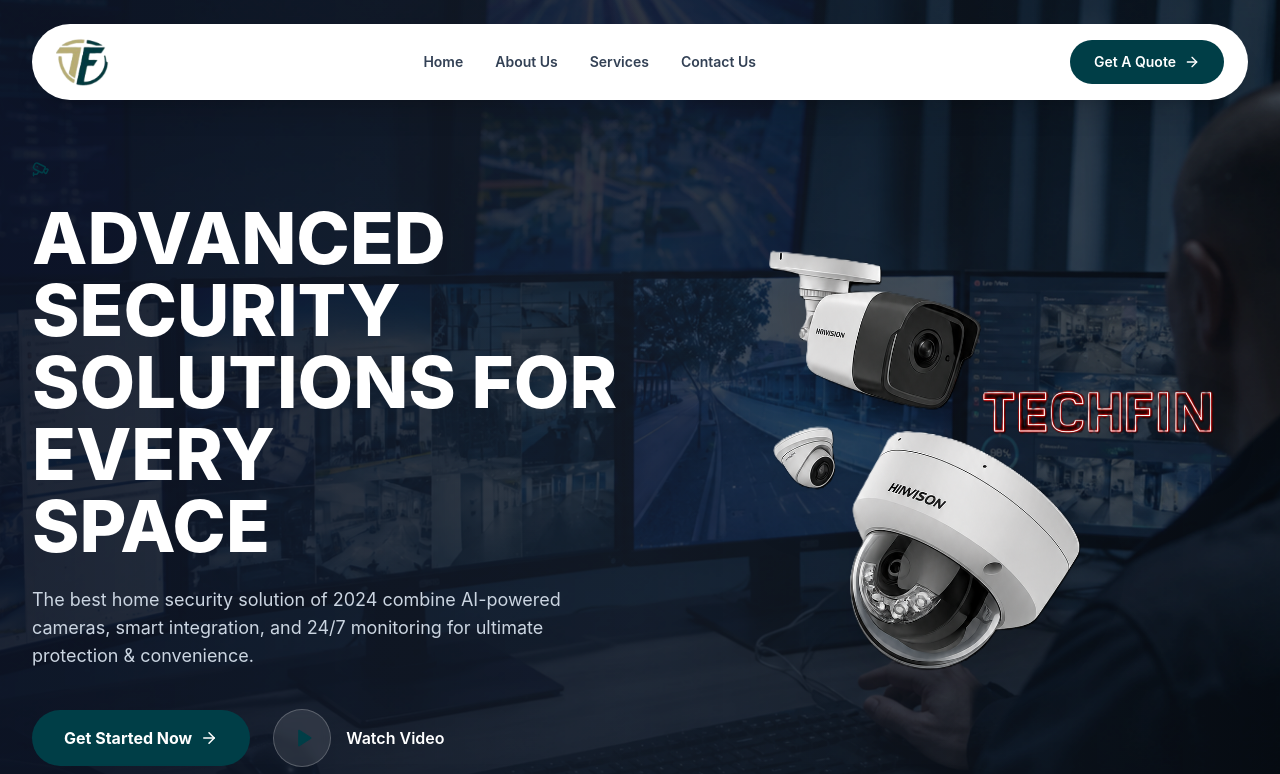
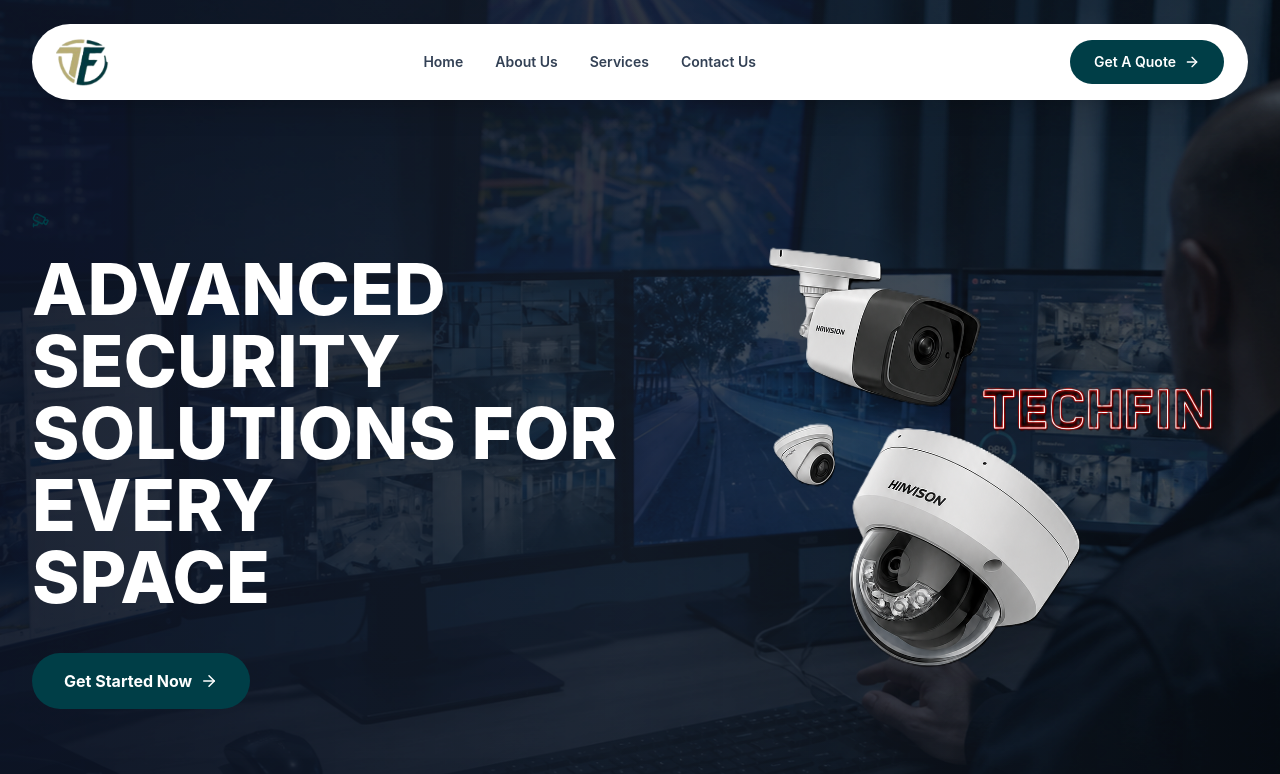
Before and after one commit to Bright-WebHost/techfin, a Next.js app: page / in a window 1280 px wide. Shown: the top 774 px of the page. Built offline with nearby package versions, Linux system fonts and the light colour scheme.

Commit message:
Remove hero paragraph and Watch Video button

```diff
--- a/src/components/Home/HeroSection.tsx
+++ b/src/components/Home/HeroSection.tsx
@@ -101,12 +101,7 @@
               Advanced Security <br /> Solutions For Every <br /> Space
             </motion.h1>
 
-            <motion.p
-              variants={springReveal}
-              className="mt-5 max-w-xl text-base leading-relaxed text-slate-300 sm:mt-6 sm:text-lg"
-            >
-              The best home security solution of 2024 combine AI-powered cameras, smart integration, and 24/7 monitoring for ultimate protection & convenience.
-            </motion.p>
+            {/* Hero description removed per request */}
 
             <motion.div
               variants={springReveal}
@@ -120,12 +115,7 @@
                 <ArrowRight size={18} className="transition-transform group-hover:translate-x-1" />
               </Link>
 
-              <button className="group flex w-full items-center justify-center gap-4 text-base font-semibold text-white transition hover:text-primary sm:w-auto sm:justify-start">
-                <div className="flex h-12 w-12 items-center justify-center rounded-full bg-white/10 ring-1 ring-white/30 backdrop-blur-sm transition-all group-hover:scale-105 group-hover:bg-primary/20 group-hover:ring-primary sm:h-14 sm:w-14">
-                  <Play size={20} className="ml-1 text-primary" fill="currentColor" />
-                </div>
-                Watch Video
-              </button>
+              {/* Watch Video button removed per request */}
             </motion.div>
           </div>
 
```
